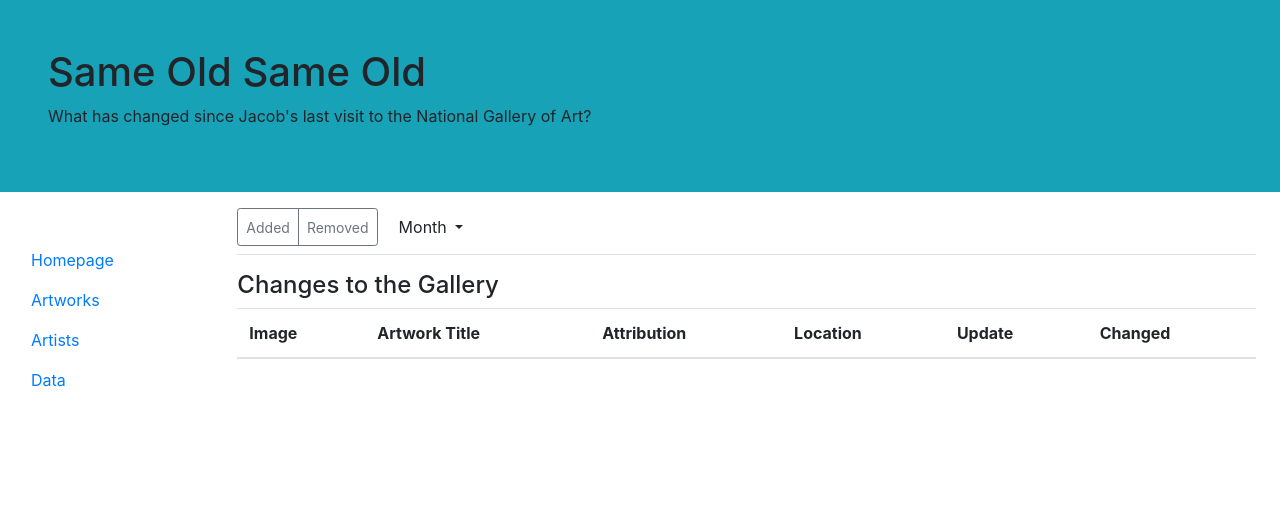
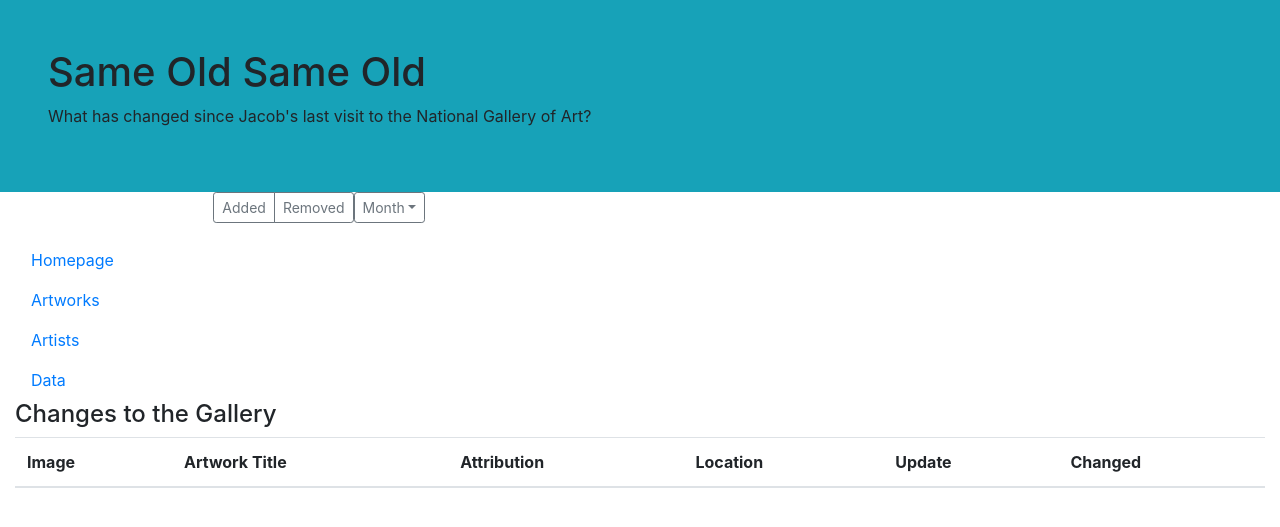
Before and after one commit to jacobmgreer/Same-Old-Same-Old, a Jekyll site: the page built from index.md, in a window 1280 px wide. Shown: the top 527 px of the page. Built offline with Jekyll 4.4.1, drawn with Linux system fonts in a browser that asks for light colours.

Commit message:
Update default.html

```diff
--- a/_layouts/default.html
+++ b/_layouts/default.html
@@ -51,19 +51,15 @@
       </div>
     </nav>
 
-    <main role="main" class="col-md-9 ml-sm-auto col-lg-10 px-4">
-      <div class="d-flex justify-content-between flex-wrap flex-md-nowrap align-items-center pt-3 pb-2 mb-3 border-bottom">
-        <div class="btn-toolbar mb-2 mb-md-0">
-          <div class="btn-group mr-2">
+    <main role="main">
+        <div class="btn-toolbar">
+          <div class="btn-group">
             <button type="button" class="btn btn-sm btn-outline-secondary">Added</button>
             <button type="button" class="btn btn-sm btn-outline-secondary">Removed</button>
           </div>
-          <div class="btn-group">
-            <button type="button" class="btn dropdown-toggle" data-toggle="dropdown">
-              <span data-feather="calendar"></span>
-              Month
-            </button>
-            <div class="dropdown-menu" id="monthdrop" style="z-index:1000;"></div>
+          <div class="btn-group" id="monthdrop">
+            <button type="button" class="btn btn-sm btn-outline-secondary dropdown-toggle" data-toggle="dropdown" aria-haspopup="true" aria-expanded="false"><span data-feather="calendar"></span>Month</button>
+            <div class="dropdown-menu"></div>
           </div>
         </div>
       </div>
```
